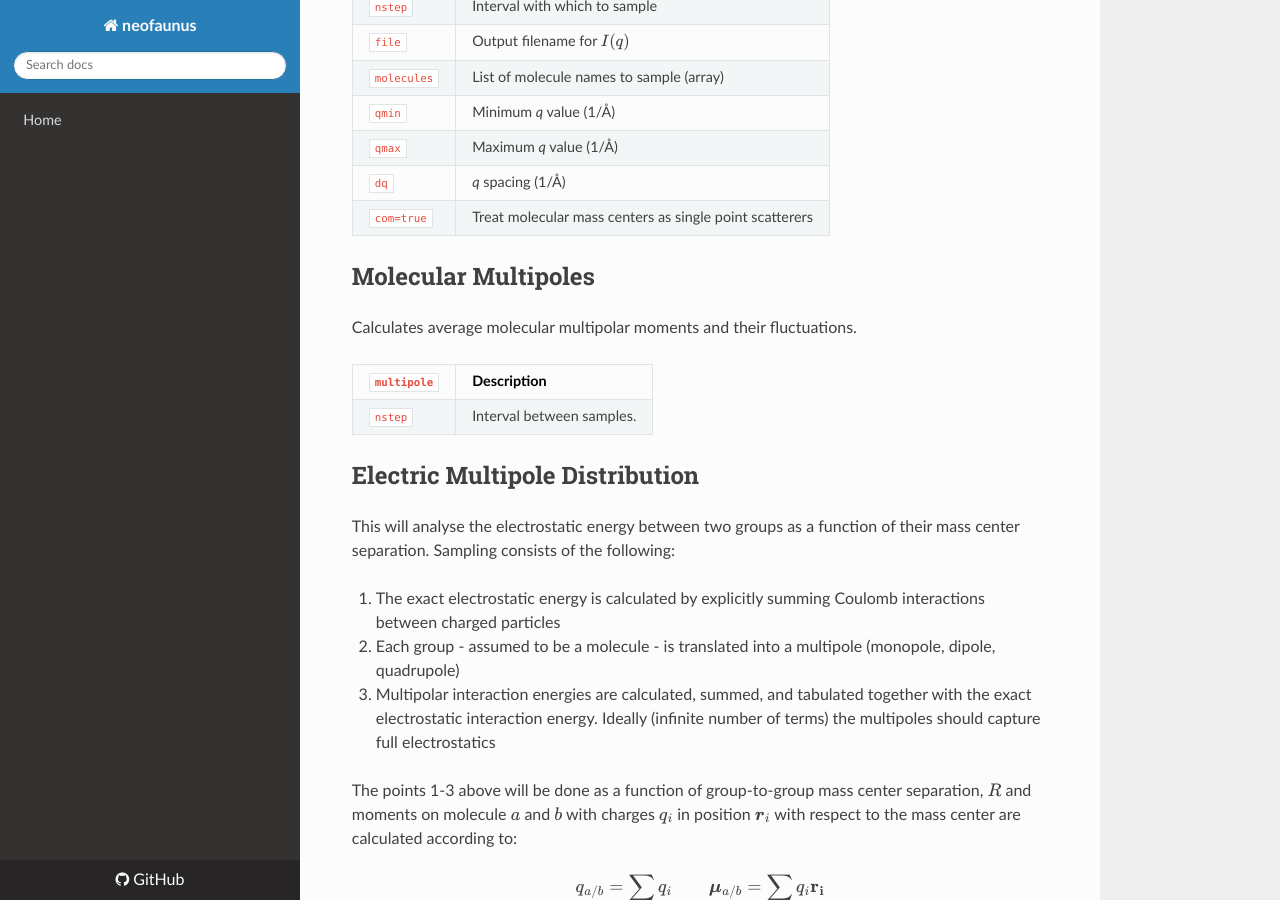
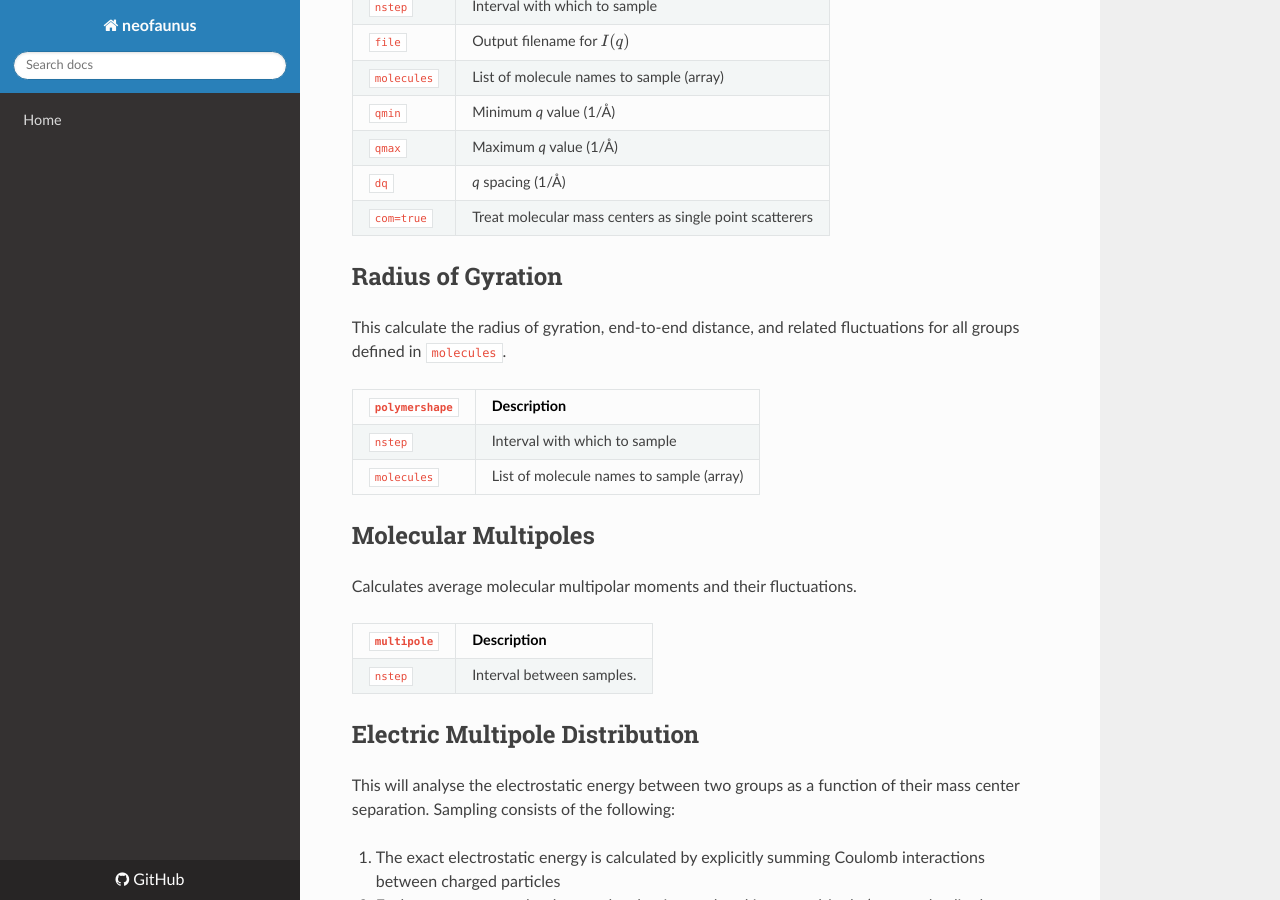
Before and after one commit to mlund/faunus, an MkDocs documentation site: the page built from docs/_docs/analysis.md, in a window 1280 px wide and 900 px high, scrolled down 2776 px. Built offline with MkDocs 1.6.1, drawn with Linux system fonts in a browser that asks for light colours; nearby versions of some CDN libraries; formulas are drawn with MathJax 3; old or Windows-style settings are respelled for this version of MkDocs.

Commit message:
polymer shape

```diff
--- a/docs/_docs/analysis.md
+++ b/docs/_docs/analysis.md
@@ -127,6 +127,17 @@ form factor of unity.
 `qmax`      | Maximum _q_ value (1/Å)
 `dq`        | _q_ spacing (1/Å)
 `com=true`  | Treat molecular mass centers as single point scatterers
+
+
+## Radius of Gyration
+
+This calculate the radius of gyration, end-to-end distance, and related
+fluctuations for all groups defined in `molecules`.
+
+`polymershape`   | Description
+---------------- | ----------------------------------------
+`nstep`          | Interval with which to sample
+`molecules`      | List of molecule names to sample (array)
 
 
 ## Molecular Multipoles
```
Also changed, not shown: 2 other files.
